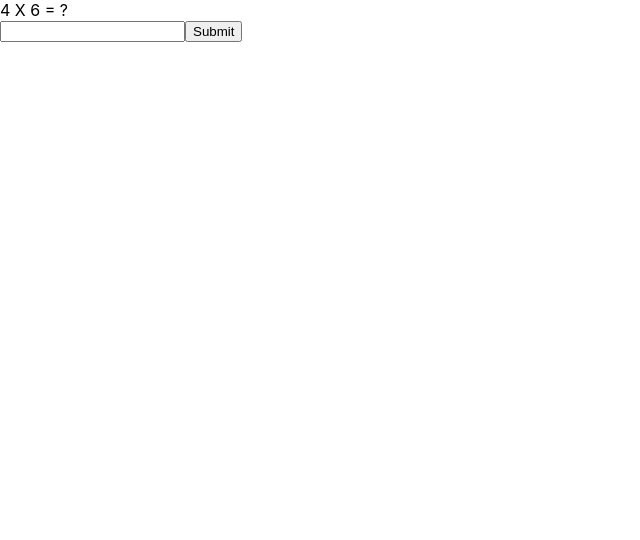
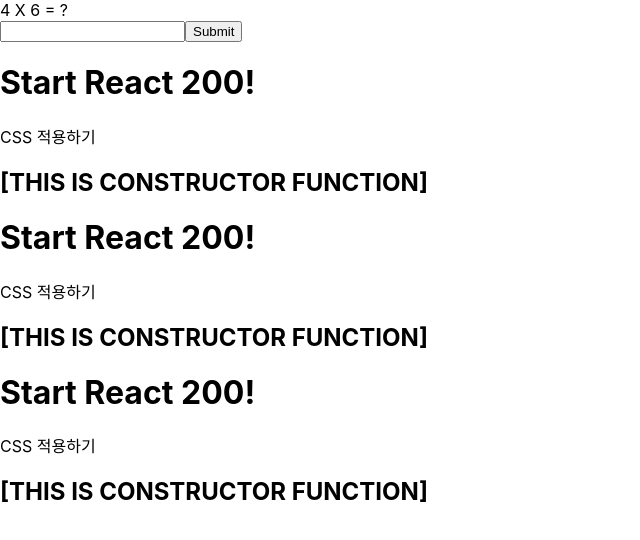
Before and after one commit to l0u0h0/2022web_1, a React (Create React App) app: page / in a window 1280 px wide. Shown: the top 540 px of the page, without its empty margins (0-640 px from the left). Built offline with nearby package versions, Linux system fonts and the light colour scheme.

Commit message:
9weeks_1

```diff
--- /dev/null
+++ b/src/09/9_2.jsx
@@ -0,0 +1,17 @@
+// 생명 주기 함수 static getDerivedStateFormProps(props, state) 사용하기
+import React from "react";
+
+export default class LifecycleEx extends React.Component {
+  static getDerivedStateFromProps(props, state) {
+    console.log("2. getDerivedStateFromProps call :" + props.prop_value);
+    return {};
+  }
+  constructor(props) {
+    super(props);
+    this.state = {};
+    console.log("1. constructor Call");
+  }
+  render() {
+    return <h2>[THIS IS CONSTRUCTOR FUNCTION]</h2>;
+  }
+}
--- /dev/null
+++ b/src/09/9_3.jsx
@@ -0,0 +1,24 @@
+// componentDidMount() 사용하기
+// 작성한 함수들 중 가장 마지막으로 실행,
+// render() 가 화면에 다 그려준 후 실행된다.
+import React, { Component } from "react";
+
+export default class LifecycleEx1 extends Component {
+  static getDerivedStateFromProps(props, state) {
+    console.log("2. getDerivedStateFromProps call :" + props.prop_value);
+    return { tmp_state: props.prop_value };
+  }
+  constructor(props) {
+    super(props);
+    this.state = {};
+    console.log("1. constructor Call");
+  }
+  componentDidMount() {
+    console.log("4. componentDidMount call");
+    console.log("5. tmp_state: " + this.state.tmp_state);
+  }
+  render() {
+    console.log("3. render call");
+    return <h2>[THIS IS CONSTRUCTOR FUNCTION]</h2>;
+  }
+}
--- /dev/null
+++ b/src/09/9_4.jsx
@@ -0,0 +1,30 @@
+// shouldComponentUpdate()
+// state 값을 바꿔줬을 때 실행된다.
+import React, { Component } from "react";
+
+export default class LifecycleEx2 extends Component {
+  static getDerivedStateFromProps(props, state) {
+    console.log("2. getDerivedStateFromProps call :" + props.prop_value);
+    return { tmp_state: props.prop_value };
+  }
+  constructor(props) {
+    super(props);
+    this.state = {};
+    console.log("1. constructor Call");
+  }
+  componentDidMount() {
+    console.log("4. componentDidMount call");
+    console.log("5. tmp_state: " + this.state.tmp_state);
+    this.setState({ tmp_state2: true });
+  }
+  shouldComponentUpdate(props, state) {
+    console.log(
+      "6. shouldComponentUpdate Call / tmp_state = " + state.tmp_state2
+    );
+    return state.tmp_state2;
+  }
+  render() {
+    console.log("3. render call");
+    return <h2>[THIS IS CONSTRUCTOR FUNCTION]</h2>;
+  }
+}
--- a/src/App.js
+++ b/src/App.js
@@ -32,6 +32,9 @@
 // import Quiz1 from "./08/8_13";
 // import Quiz2 from "./08/8_14";
 import GuguComponent from "./09/9_1";
+import LifecycleEx from "./09/9_2";
+import LifecycleEx1 from "./09/9_3";
+import LifecycleEx2 from "./09/9_4";
 
 class App extends Component {
   // constructor(props) {
@@ -148,6 +151,21 @@
         </div>{" "} */}
 
         <GuguComponent />
+        <div>
+          <h1>Start React 200!</h1>
+          <p>CSS 적용하기</p>
+          <LifecycleEx prop_value="FromApp.js" />
+        </div>
+        <div>
+          <h1>Start React 200!</h1>
+          <p>CSS 적용하기</p>
+          <LifecycleEx1 prop_value="FromApp.js" />
+        </div>
+        <div>
+          <h1>Start React 200!</h1>
+          <p>CSS 적용하기</p>
+          <LifecycleEx2 prop_value="FromApp.js" />
+        </div>
       </div>
     );
   }
```
Also changed, not shown: src/09/9_5.jsx (added).
